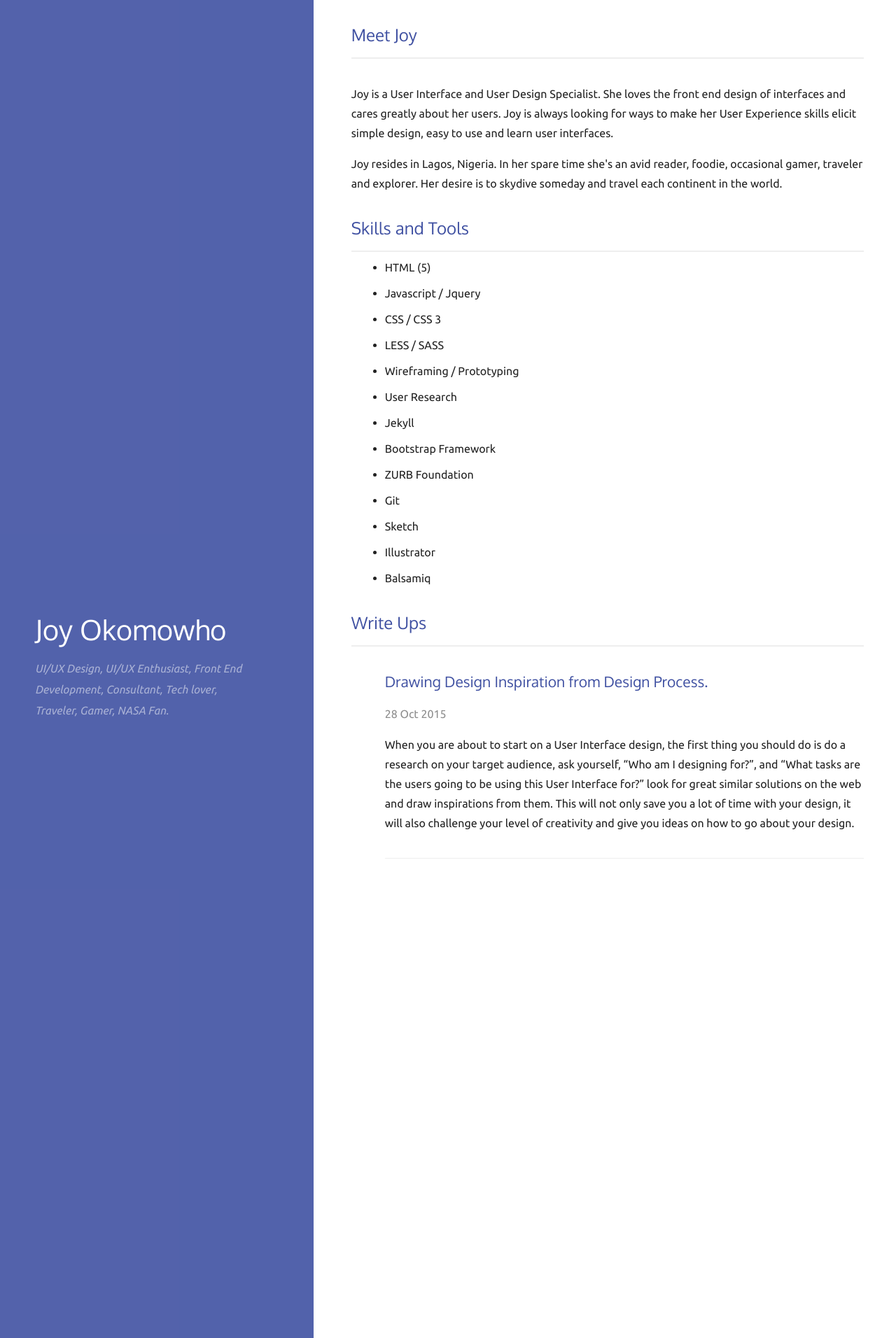
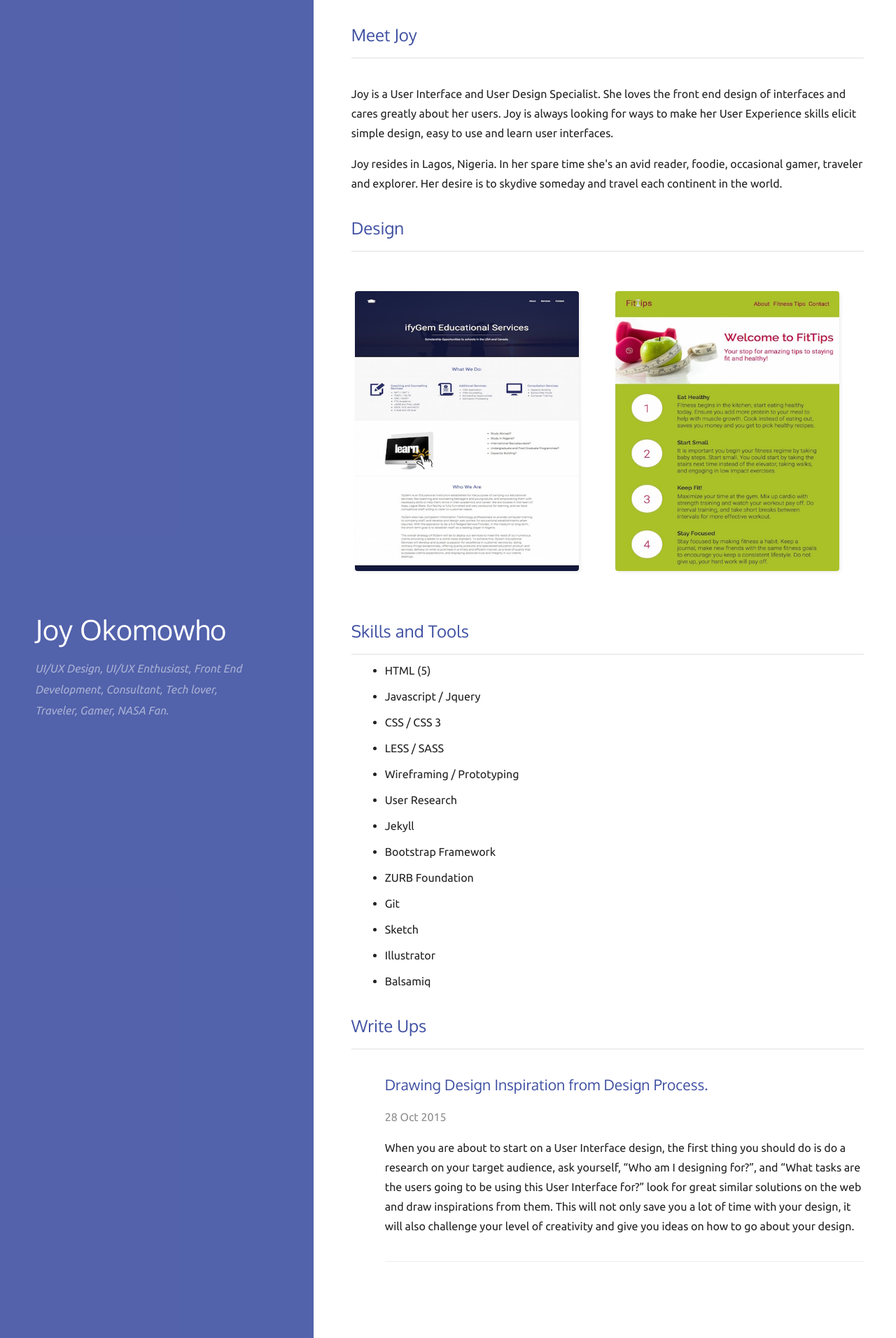
Before and after one commit to jokomowho/my_website, a Jekyll site: the page built from index.html, in a window 1280 px wide. Shown: the whole page at 70% size. Built offline with Jekyll 4.4.1, drawn with Linux system fonts in a browser that asks for light colours; Markdown is read by kramdown in place of the engine named in the settings.

Commit message:
Added design section.

```diff
--- a/css/main.css
+++ b/css/main.css
@@ -350,5 +350,32 @@ hr {
   border:1px solid #eee;
 }
 .top-container{
-  height:100%; width:100%;background-color: rgba(64, 81, 162, .9);
+  height:100%; width:100%;
+  background-color: rgba(64, 81, 162, .9);
 }
+.floating-box {
+    display: inline-block;
+    width: 320px;
+    margin: 1px;
+    height: 400px;
+    box-shadow: 2px 2px 5px #eeeeee;
+    margin-top: 3em;
+    border-radius: 5px;
+    color: #7b7b7b;
+}
+.floating-box img{
+  border-radius: 4px;
+}
+.floating-box:first-child{
+  margin-left:5px; margin-right:3em;
+}
+.floating-box:hover{
+  box-shadow:  0 10px 30px 3px rgba(0,0,0,0.15);
+  -webkit-box-shadow:  0 10px 30px 3px rgba(0,0,0,0.15);
+  -o-box-shadow:  0 10px 30px 3px rgba(0,0,0,0.15);
+    -webkit-transition: all 1s ease-in-out;
+  color: #727272;
+}
+.portfolio-images{
+  width:100%;
+}
--- a/index.html
+++ b/index.html
@@ -27,6 +27,19 @@ layout: default
         <p>
         Joy resides in Lagos, Nigeria. In her spare time she's an avid reader, foodie, occasional gamer, traveler and explorer. Her desire is to skydive someday and travel each continent in the world.</p>
     </div>
+    <div class="portfolio" >
+      <h2 class="posts" style="">Design</h2>
+        <hr>
+        <div class="portfolio-images">
+          <div class="floating-box">
+             <img src="images/ifygem.jpeg" width="320" height="400">
+          </div>
+          <div class="floating-box">
+            <img src="images/Final-fitness-tips.jpg"  width="320" height="400">
+          </div>
+        </div>
+    </div>
+    <br>
     <h2>Skills and Tools</h2>
     <hr>
       <ul>
```
Also changed, not shown: images/Final-fitness-tips.jpg (added), images/ifygem.jpeg (added).
